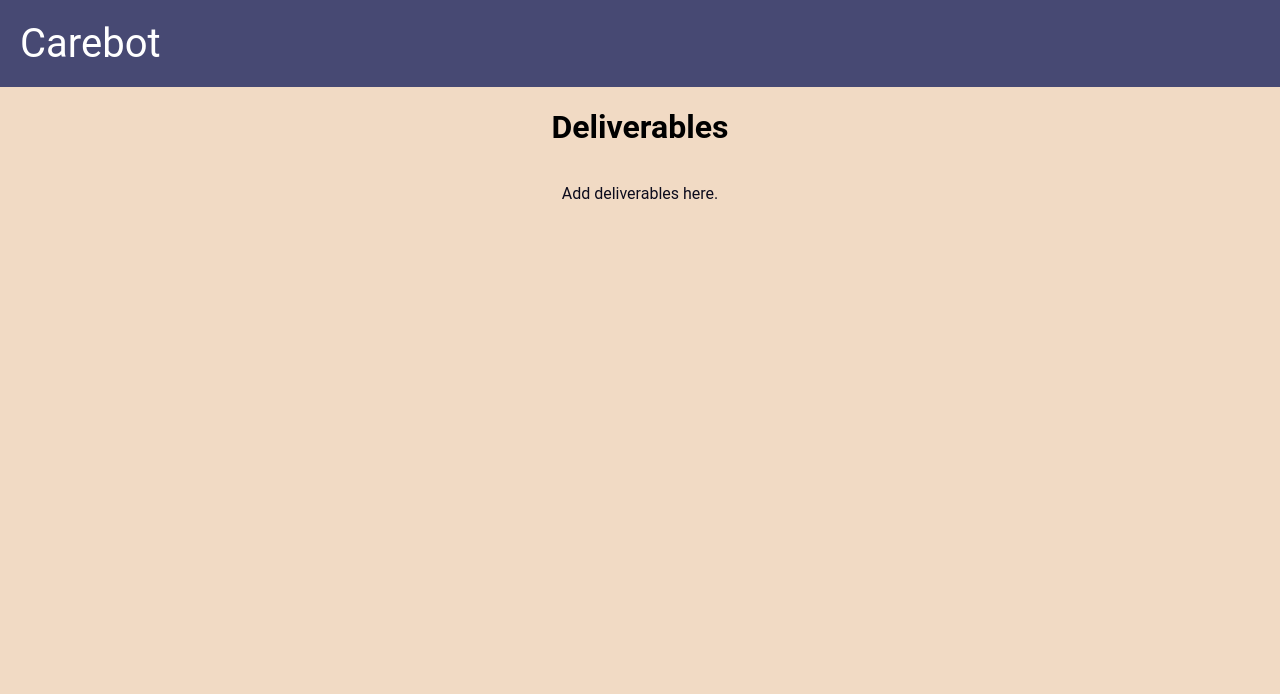
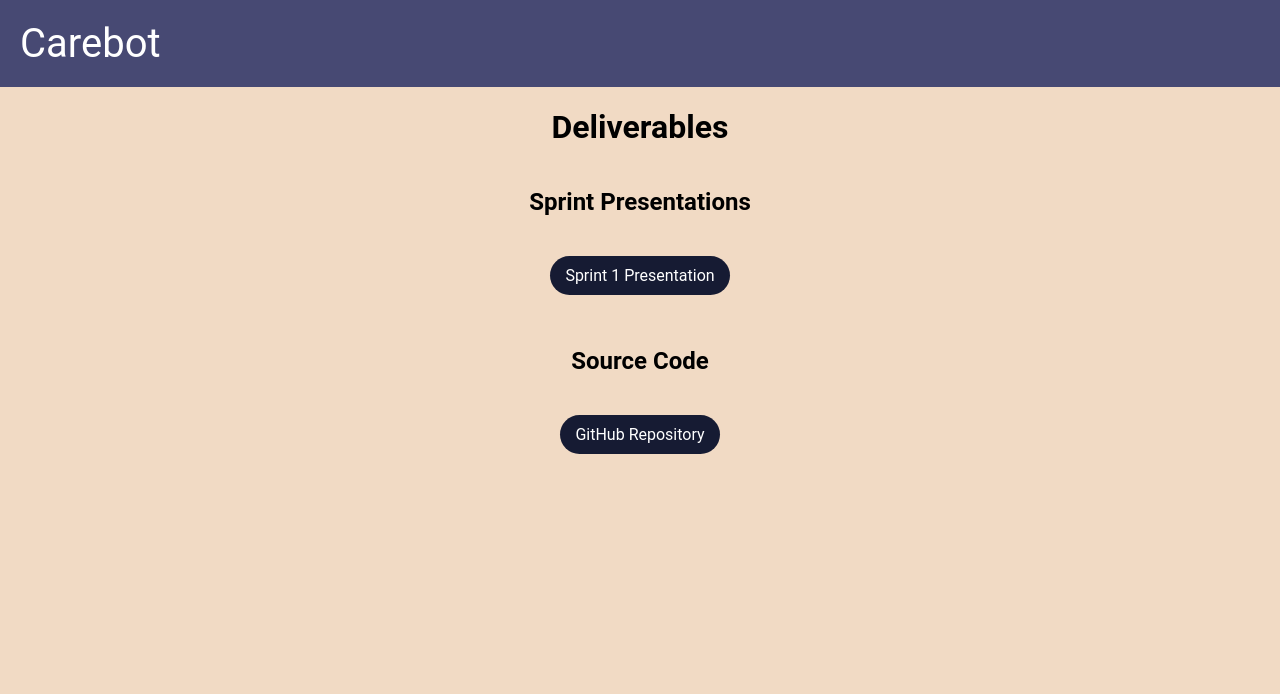
Before and after one commit to monicadelaine/carebot, a Django app: page /deliverables/ in a window 1280 px wide. Shown: the top 694 px of the page. Run offline with Django 5.2, Linux system fonts and the light colour scheme.

Commit message:
Deliverables page reqs from her email

```diff
--- a/carebot/chat/templates/chat/deliverables.html
+++ b/carebot/chat/templates/chat/deliverables.html
@@ -8,10 +8,14 @@
 {% include "chat/header.html" %}
 <body>
     <div id="home-container">
-        <div class="home-header">
-            <h1>Deliverables</h1>
-        </div>
-        <p>Add deliverables here.</p>
+        <h1>Deliverables</h1>
+        <h2>Sprint Presentations</h2>
+        <a href="https://bama365-my.sharepoint.com/:p:/g/personal/saratchford_crimson_ua_edu/Ed14yWWt_eVHjO6gZCZXqIIBM25-ycaYrfJASqXHWfybMA?e=uw8fvy"
+            class="link-button">Sprint 1 Presentation</a>
+        <p></p>
+        <h2>Source Code</h2>
+        <a href="https://github.com/KyberCritter/carebot"
+            class="link-button">GitHub Repository</a>
     </div>
 </body>
 </html>
```
Also changed, not shown: 1 other file.
